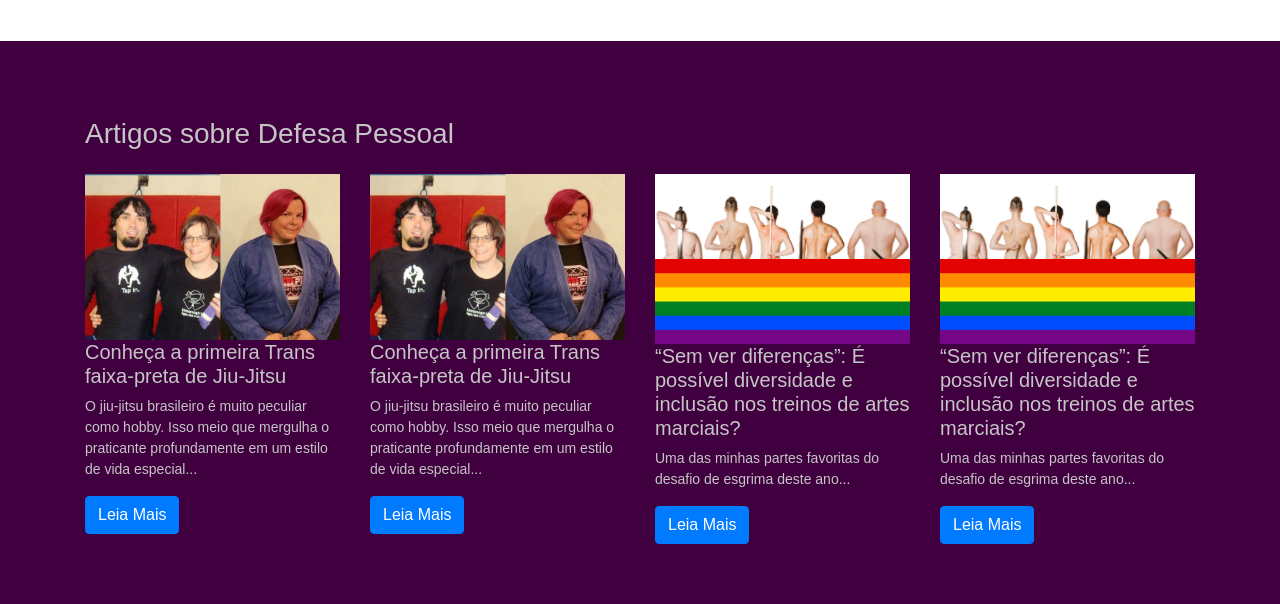
After one commit to squad4spm/AsseguraLGBTQIA, a PHP site: page /artigodefesapessoal.html in a window 1280 px wide. The commit adds this page. Shown: the part 390-994 px from the top of the page. Run offline with PHP 8.4, Linux system fonts and the light colour scheme; some libraries are stand-ins or nearby versions.

Commit message:
Terceira e Quarta Sessão da Tela Defesa Pessoal

```diff
--- a/Css/index.css
+++ b/Css/index.css
@@ -405,3 +405,27 @@ p{
 }
 
 /*final da edição das tres imagens*/
+
+/* Inicio Seção terceiraClass - artigo tela Defesa Pessoal */
+section.terceiraClass{
+  padding: 40px 0;
+}
+section.terceiraClass p{
+  font-size: 18px;
+}
+
+
+/* Final Seção terceiraClass - artigo tela Defesa Pessoal */
+
+/* Inicio Seção quartaClass - artigo tela Defesa Pessoal */
+section.quartaClass{
+  background-color: #400040;
+  color: #c5c5c5;
+  padding: 40px 0;
+}
+section.quartaClass p{
+  font-size: 14px;
+}
+
+
+/* Final Seção quartaClass - artigo tela Defesa Pessoal */
--- /dev/null
+++ b/artigodefesapessoal.html
@@ -0,0 +1,85 @@
+<!DOCTYPE html>
+<html lang="en">
+<head>
+    <meta charset="UTF-8">
+    <meta name="viewport" content="width=device-width, initial-scale=1.0">
+    <title>Document</title>
+    <link rel="stylesheet" type="text/css" href="./css/index.css">
+    <script src="https://code.jquery.com/jquery-3.5.0.js"></script>
+    <script src="https://kit.fontawesome.com/a076d05399.js"></script>
+    <link rel="stylesheet" href="https://maxcdn.bootstrapcdn.com/bootstrap/4.5.2/css/bootstrap.min.css">
+</head>
+<body>
+
+<!-- Inicio Terceira Sessão -->
+<section class="container-fluid terceiraClass">
+    <div class="container">
+        <div class="row my-3">
+            <div class="col">
+                <p class="text-center">Você que é alvo de violência deve saber se defender, isto é empoderamento, é ser livre, <br> é não viver refém do medo.</p>
+                <h3 class="text-center">Vídeos com Aulas de Defesa Pessoal</h3>
+            </div>
+        </div>
+
+        <div class="row">
+            <div class="col">
+                <iframe width="100%" height="160" src="https://www.youtube.com/embed/HF8NxF1QYh0" frameborder="0" allow="accelerometer; autoplay; clipboard-write; encrypted-media; gyroscope; picture-in-picture" allowfullscreen></iframe>
+            </div>
+            <div class="col">
+                <iframe width="100%" height="160" src="https://www.youtube.com/embed/kxnjvWnpnxQ" frameborder="0" allow="accelerometer; autoplay; clipboard-write; encrypted-media; gyroscope; picture-in-picture" allowfullscreen></iframe>
+            </div>
+            <div class="col">
+                <iframe width="100%" height="160" src="https://www.youtube.com/embed/rSmerT0ZpFI" frameborder="0" allow="accelerometer; autoplay; clipboard-write; encrypted-media; gyroscope; picture-in-picture" allowfullscreen></iframe>
+            </div>
+            <div class="col">
+                <iframe width="100%" height="160" src="https://www.youtube.com/embed/C14myVELhnE" frameborder="0" allow="accelerometer; autoplay; clipboard-write; encrypted-media; gyroscope; picture-in-picture" allowfullscreen></iframe>
+            </div>
+        </div>
+    </div>
+</section>
+<!-- Final Terceira Sessão -->
+
+<!-- Inicio Quarta Sessão -->
+<section class="container-fluid quartaClass">
+    <div class="container">
+        <div class="row my-3">
+            <div class="col">
+                 <h3>Artigos sobre Defesa Pessoal</h3>
+            </div>
+        </div>
+
+        <div class="row">
+             <div class="col-md-3">
+                 <img src="./images/imagemartigotrans.jpg" class="mr-3 img-fluid" alt="Conheça a primeira Trans faixa-preta de Jiu-Jitsu">
+                 <h5 class="mt-0">Conheça a primeira Trans faixa-preta de Jiu-Jitsu</h5>
+                 <p>O jiu-jitsu brasileiro é muito peculiar como hobby. Isso meio que mergulha o praticante profundamente em um estilo de vida especial...</p>
+                 <a class="btn btn-primary" target="_blank" href="https://medium.com/@piranhasteamfc/conhe%C3%A7a-a-primeira-trans-faixa-preta-de-jiu-jitsu-3b591fdda7c6" role="button">Leia Mais</a>
+             </div>
+
+             <div class="col-md-3">
+                <img src="./images/imagemartigotrans.jpg" class="mr-3 img-fluid" alt="Conheça a primeira Trans faixa-preta de Jiu-Jitsu">
+                <h5 class="mt-0">Conheça a primeira Trans faixa-preta de Jiu-Jitsu</h5>
+                <p>O jiu-jitsu brasileiro é muito peculiar como hobby. Isso meio que mergulha o praticante profundamente em um estilo de vida especial...</p>
+                <a class="btn btn-primary" target="_blank" href="https://medium.com/@piranhasteamfc/conhe%C3%A7a-a-primeira-trans-faixa-preta-de-jiu-jitsu-3b591fdda7c6" role="button">Leia Mais</a>
+             </div>
+
+             <div class="col-md-3">
+                 <img src="./images/artigosemdiferenca.png" class="mr-3 img-fluid" alt="“Sem ver diferenças”: É possível diversidade e inclusão nos treinos de artes marciais?">
+                 <h5 class="mt-0">“Sem ver diferenças”: É possível diversidade e inclusão nos treinos de artes marciais?</h5>
+                 <p>Uma das minhas partes favoritas do desafio de esgrima deste ano...</p>
+                 <a class="btn btn-primary" target="_blank" href="https://medium.com/@piranhasteamfc/sem-ver-diferen%C3%A7as-%C3%A9-poss%C3%ADvel-diversidade-e-inclus%C3%A3o-nos-treinos-de-artes-marciais-c60ab57db6d9" role="button">Leia Mais</a>
+             </div>
+
+             <div class="col-md-3">
+                <img src="./images/artigosemdiferenca.png" class="mr-3 img-fluid" alt="“Sem ver diferenças”: É possível diversidade e inclusão nos treinos de artes marciais?">
+                <h5 class="mt-0">“Sem ver diferenças”: É possível diversidade e inclusão nos treinos de artes marciais?</h5>
+                <p>Uma das minhas partes favoritas do desafio de esgrima deste ano...</p>
+                <a class="btn btn-primary" target="_blank" href="https://medium.com/@piranhasteamfc/sem-ver-diferen%C3%A7as-%C3%A9-poss%C3%ADvel-diversidade-e-inclus%C3%A3o-nos-treinos-de-artes-marciais-c60ab57db6d9" role="button">Leia Mais</a>
+             </div>
+        </div>
+    </div>
+ </section>
+<!-- Final Quarta Sessão -->
+
+</body>
+</html>
```
Also changed, not shown: defesaPesssoal.html (+1 -6 lines), images/artigosemdiferenca.png (added), images/imagemartigotrans.jpg (added).
